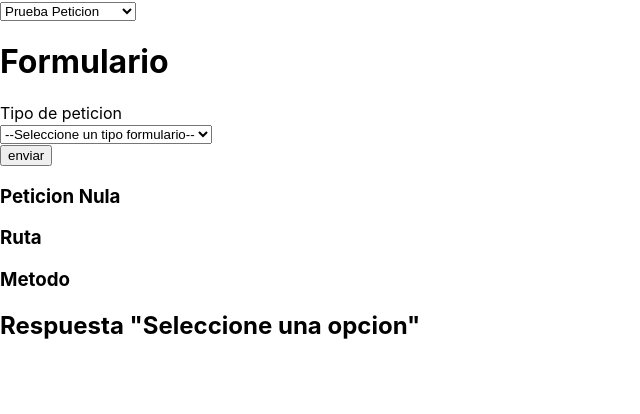
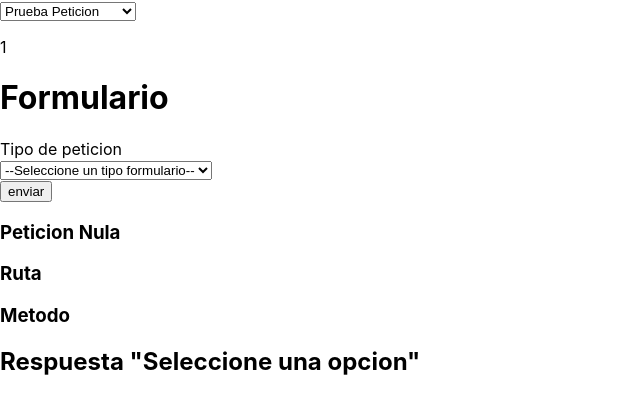
Before and after one commit to LArroyoS/SoleccServer, a Next.js app: page / in a window 1280 px wide. Shown: the top 414 px of the page, without its empty margins (0-640 px from the left). Built offline with nearby package versions, Linux system fonts and the light colour scheme.

Commit message:
repararComponente

```diff
--- a/pages/index.js
+++ b/pages/index.js
@@ -12,15 +12,13 @@ export default function Home() {
     setComponente(target.value);
   }
   const vista = () => {
-
     switch(componente){
       case 1:
         return (<PruebaPeticion></PruebaPeticion>);
       case 2:
         return (<PruebaFormulario></PruebaFormulario>);
       case 3:
-        return (<PruebaMongo></PruebaMongo>)
-
+        return (<PruebaMongo></PruebaMongo>);
     }
   }
   return (
@@ -30,6 +28,7 @@ export default function Home() {
         <option value={2}>Formularios</option>
         <option value={3}>PruebaMongoAtlas</option>
       </select>
+      <p> {componente} </p>
       { vista() }
     </div>
   )
```
